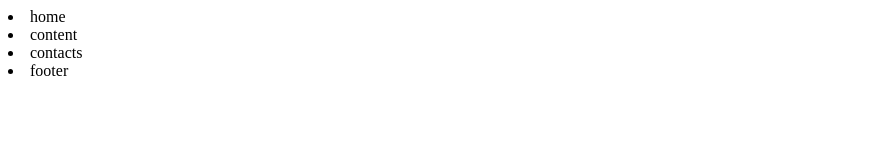
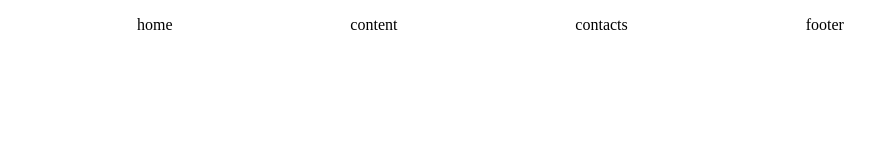
Before and after one commit to resurex1on/testSasha, a plain HTML site: page index.html in a window 1280 px wide. Shown: the whole page, without its empty margins (0-896 px from the left). Drawn offline with Linux system fonts and the light colour scheme.

Commit message:
add styles

```diff
--- a/css/main.css
+++ b/css/main.css
@@ -0,0 +1,7 @@
+.navbar__list {
+  list-style-type: none;
+  display: flex;
+  flex-direction: row;
+  justify-content: space-around;
+  width: 70%;
+}
--- a/index.html
+++ b/index.html
@@ -3,14 +3,18 @@
 <head>
   <meta charset="UTF-8">
   <meta name="viewport" content="width=device-width, initial-scale=1.0">
+  <link rel="stylesheet" href="css/main.css">
   <title>land</title>
 </head>
 <body>
-  <nav>
-    <li>home</li>
-    <li>content</li>
-    <li>contacts</li>
-    <li>footer</li>
+  <nav class="navbar">
+    <ul class="navbar__list">
+    <li class="navbar__list-item">home</li>
+    <li class="navbar__list-item">content</li>
+    <li class="navbar__list-item">contacts</li>
+    <li class="navbar__list-item">footer</li>
+    </ul>
+
   </nav>
 </body>
 </html>
```
